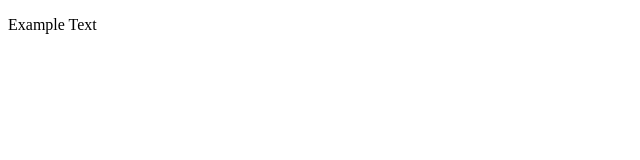
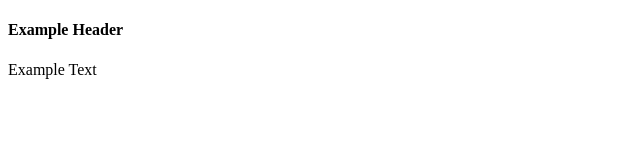
Before and after one commit to jb24628/GDSC-Git-Workshop, a plain HTML site: page index.html in a window 1280 px wide. Shown: the whole page, without its empty margins (0-640 px from the left). Drawn offline with Linux system fonts and the light colour scheme.

Commit message:
Added header

```diff
--- a/index.html
+++ b/index.html
@@ -1,6 +1,7 @@
 <!DOCTYPE html>
 <html>
     <body>
+        <h4>Example Header</h4>
         <p>Example Text</p>
     </body>
 </html>
```
